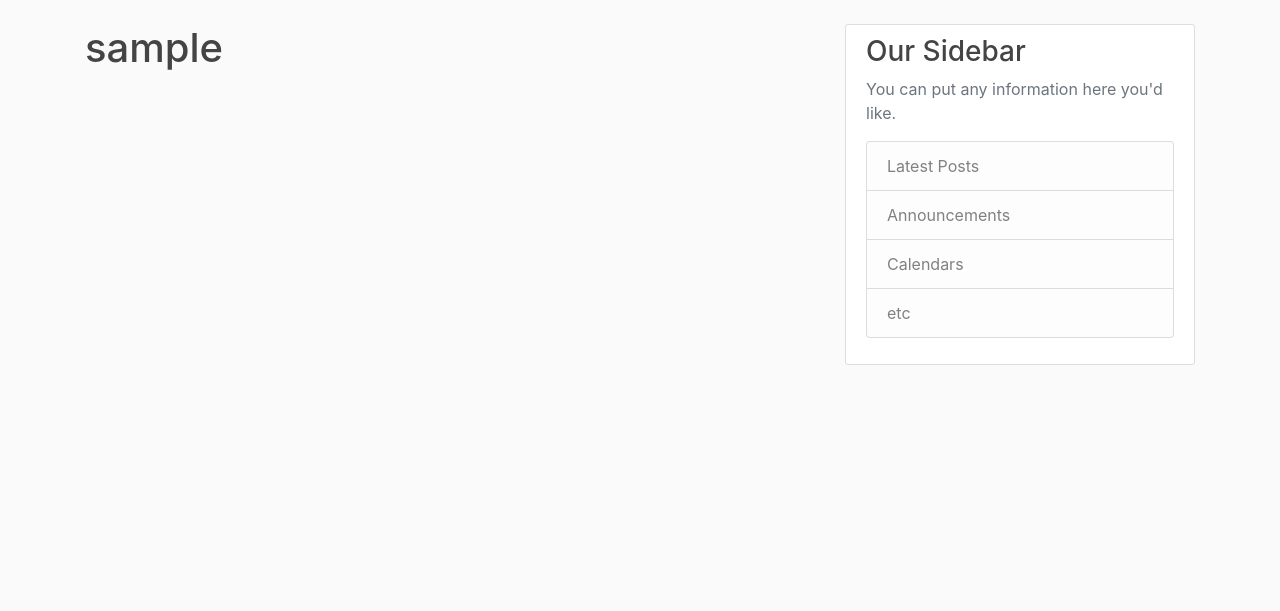
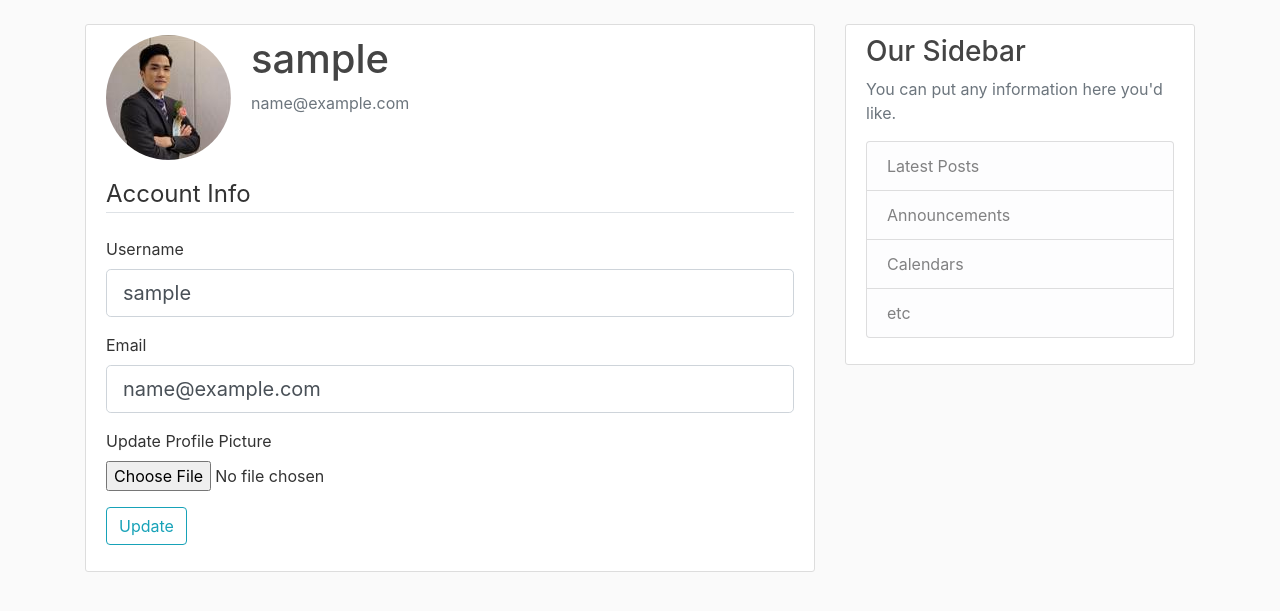
Before and after one commit to mingyen066/flask-blog, a Flask app: page /account in a window 1280 px wide. Shown: the part 56-667 px from the top of the page. Run offline with Flask 2, Linux system fonts and the light colour scheme; the visitor is signed in with stand-in values (Sample User, id 1); data comes from the database, SQL or seed files in the repository; some libraries are stand-ins or nearby versions.

Commit message:
Add User account and picture profile

```diff
--- a/flask_blog/forms.py
+++ b/flask_blog/forms.py
@@ -1,5 +1,7 @@
 # forms.py
 from flask_wtf import FlaskForm
+from flask_wtf.file import FileField, FileAllowed
+from flask_login import current_user
 from wtforms import StringField, PasswordField, SubmitField, BooleanField
 from wtforms.validators import DataRequired, Length, Email, EqualTo, ValidationError
 from flask_blog.models import User
@@ -30,3 +32,23 @@ class LoginForm(FlaskForm):
     password = PasswordField('Password', validators=[DataRequired()])
     remember = BooleanField('Remember Me')
     submit = SubmitField('Log in')
+
+
+class UpdateAccountForm(FlaskForm):
+    username = StringField('Username',
+                           validators=[DataRequired(), Length(min=2, max=20)])
+    email = StringField('Email', validators=[DataRequired(), Email()])
+    picture = FileField('Update Profile Picture', validators=[FileAllowed(['jpg', 'png'])])
+    submit = SubmitField('Update')
+
+    def validate_username(self, username):
+        if username.data != current_user.username:
+            user = User.query.filter_by(username=username.data).first()
+            if user:
+                raise ValidationError('That username is taken. Please choose a different one.')
+
+    def validate_email(self, email):
+        if email.data != current_user.email:
+            user = User.query.filter_by(email=email.data).first()
+            if user:
+                raise ValidationError('That email is taken. Please choose a different one.')
--- a/flask_blog/routes.py
+++ b/flask_blog/routes.py
@@ -1,7 +1,10 @@
 # routes.py
+import os
+import secrets
+from PIL import Image
 from flask import render_template, url_for, flash, redirect, request
 from flask_blog import app, db, bcrypt
-from flask_blog.forms import RegistrationForm, LoginForm
+from flask_blog.forms import RegistrationForm, LoginForm, UpdateAccountForm
 from flask_blog.models import User, Post
 from flask_login import login_user, current_user, logout_user, login_required
 
@@ -66,7 +69,38 @@ def logout():
     logout_user()
     return redirect(url_for('home'))
 
-@app.route("/account")
+
+def save_picture(form_picture):
+    random_hex = secrets.token_hex(8)
+    _, f_ext = os.path.splitext(form_picture.filename)
+    picture_fn = random_hex + f_ext
+    picture_path = os.path.join(app.root_path, 'static/profile_pics', picture_fn)
+
+    output_size = (125, 125)
+    img = Image.open(form_picture)
+    img.thumbnail(output_size)
+    img.save(picture_path)
+
+    return picture_fn
+
+
+@app.route("/account", methods=["GET", "POST"])
 @login_required
 def account():
-    return render_template('account.html', title='Account')
+    form = UpdateAccountForm()
+    if form.validate_on_submit():
+        if form.picture.data:
+            picture_file = save_picture(form.picture.data)
+            current_user.image_file = picture_file
+        current_user.username = form.username.data
+        current_user.email = form.email.data
+        db.session.commit()
+        flash('Your account has been updated!', 'success')
+        return redirect(url_for('account'))
+    elif request.method == 'GET':
+        form.username.data = current_user.username
+        form.email.data = current_user.email
+
+    image_file = url_for('static', filename=f'profile_pics/{current_user.image_file}')
+    return render_template('account.html', title='Account',
+                           image_file=image_file, form=form)
--- a/flask_blog/templates/account.html
+++ b/flask_blog/templates/account.html
@@ -1,4 +1,58 @@
+<!-- account.html -->
 {% extends "layout.html" %}
 {% block content %}
-    <h1>{{ current_user.username }}</h1>
+    <div class="content-section">
+        <div class="media">
+            <img class="rounded-circle account-img" src="{{ image_file }}">
+            <div class="media-body">
+                <h2 class="account-heading">{{ current_user.username }}</h2>
+                <p class="text-secondary">{{ current_user.email }}</p>
+            </div>
+        </div>
+            <form method="POST" action="" enctype="multipart/form-data">
+                {{ form.hidden_tag() }}
+                <fileset class="form-group">
+                    <legend class="border-bottom mb-4">Account Info</legend>
+                    <div class="form-group">
+                        {{ form.username.label(class="form-control-label") }}
+
+                        {% if form.username.errors %}
+                            {{ form.username(class="form-control form-control-lg is-invalid") }}
+                            <div class="invalid-feedback">
+                                {% for error in form.username.errors %}
+                                    <span>{{ error }}</span>
+                                {% endfor %}
+                            </div>
+                        {% else %}
+                            {{ form.username(class="form-control form-control-lg") }}
+                        {% endif %}
+                    </div>
+                    <div class="form-group">
+                        {{ form.email.label(class="form-control-label") }}
+                        {% if form.email.errors %}
+                            {{ form.email(class="form-control form-control-lg is-invalid") }}
+                            <div class="invalid-feedback">
+                                {% for error in form.email.errors %}
+                                    <span>{{ error }}</span>
+                                {% endfor %}
+                            </div>
+                        {% else %}
+                            {{ form.email(class="form-control form-control-lg") }}
+                        {% endif %}
+                    </div>
+                    <div class="form-group">
+                        {{ form.picture.label() }}
+                        {{ form.picture(class="form-control-file") }}
+                        {% if form.picture.errors %}
+                            {% for error in form.picture.errors %}
+                                 <span class="text-danger">{{ error }}</span></br>
+                            {% endfor %}
+                        {% endif %}
+                    </div>
+                </fileset>
+                <div class="form-group">
+                    {{ form.submit(class="btn btn-outline-info") }}
+                </div>
+            </form>
+    </div>
 {% endblock content %}
--- a/requirements.txt
+++ b/requirements.txt
@@ -2,3 +2,5 @@ flask
 flask_wtf
 flask-sqlalchemy
 flask_bcrypt
+flask_login
+email_validator
```
Also changed, not shown: flask_blog/static/profile_pics/default.jpg (added).
